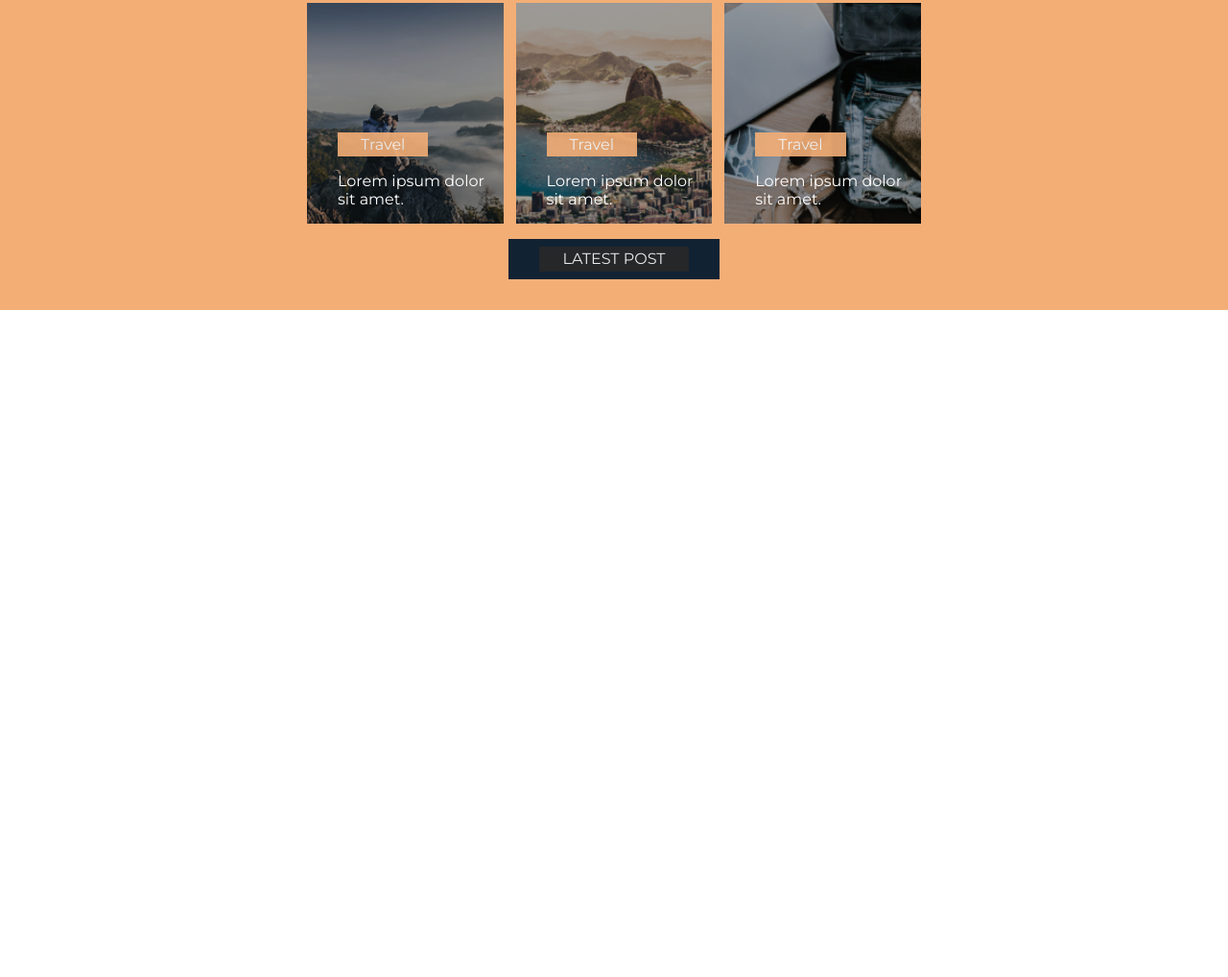
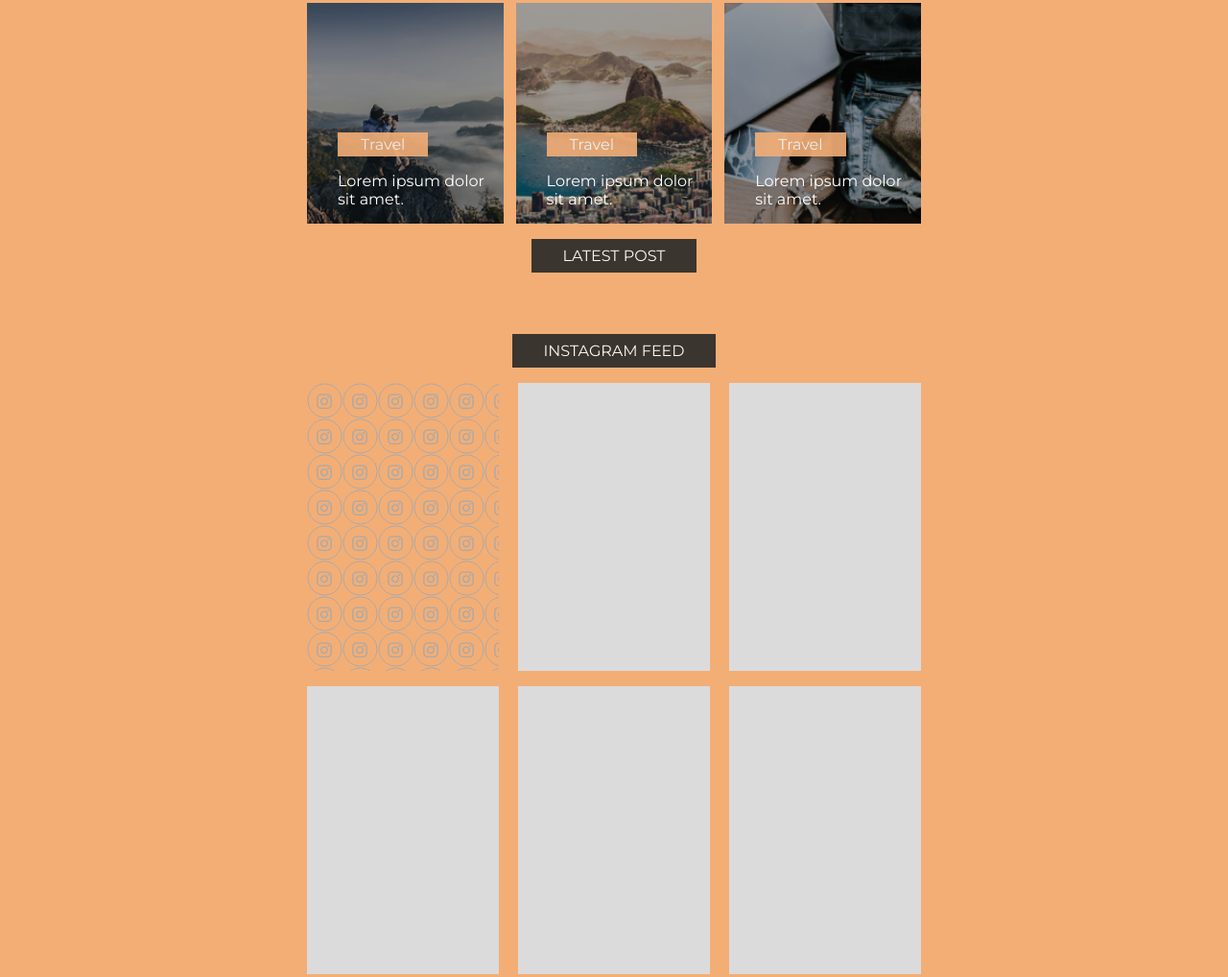
Before and after one commit to dragan023/creative_lifestyle_blog, a website: page index.html in a window 1280 px wide. Shown: the part 711-1729 px from the top of the page at 96% size. Before the commit the page ends 1034 px from the top, so only its background shows below. Drawn offline with Linux system fonts and the light colour scheme.

Commit message:
instagram feed

```diff
--- a/index.html
+++ b/index.html
@@ -114,5 +114,21 @@
             </div>
         </div>
     </section>
+
+    <section class="instagram">
+        <div class="instagram__btn">
+            <a href="" class="button button--dark">Instagram feed</a>
+        </div>
+        <div class="instagram-feed">
+            <div class="instagram-feed__item instagram-feed--item-1"></div>
+            <div class="instagram-feed__item instagram-feed--item-2"></div>
+            <div class="instagram-feed__item instagram-feed--item-3"></div>
+            <div class="instagram-feed__item instagram-feed--item-4"></div>
+            <div class="instagram-feed__item instagram-feed--item-5"></div>
+            <div class="instagram-feed__item instagram-feed--item-6"></div>
+            <div class="instagram-feed__item instagram-feed--item-7"></div>
+            <div class="instagram-feed__item instagram-feed--item-8"></div>
+        </div>
+    </section>
 </body>
 </html>
--- a/scss/components/_buttons.scss
+++ b/scss/components/_buttons.scss
@@ -5,6 +5,7 @@
 .button--dark {
     text-transform: uppercase;
     background: $gray--dark;
+    padding: .5em 2em;
 }
 
 .button--orange-lg {
--- /dev/null
+++ b/scss/components/_instagram.scss
@@ -0,0 +1,65 @@
+.instagram {
+    padding: 2em 20em;
+    background: $orange;
+    display: flex;
+    flex-direction: column;
+
+    @include for-desktop() {
+        padding: 2em;
+    }
+}
+
+.instagram__btn {
+    margin: 0 auto;
+}
+
+.instagram-feed {
+    display: flex;
+    flex-wrap: wrap;
+    justify-content: space-between;
+}
+
+.instagram-feed__item {
+    background-size: cover;
+    flex-basis: 23%;
+    margin-top: 1em;
+    min-width: 200px;
+    min-height: 300px;
+    background: rgb(219, 219, 219);
+}
+
+.instagram-feed--item-1 {
+    background: url(/dist/images/header_images/facebook-2.svg);
+}
+
+.instagram-feed--item-2 {
+
+}
+
+.instagram-feed--item-3 {
+
+}
+
+.instagram-feed--item-4 {
+
+}
+
+.instagram-feed--item-5 {
+
+}
+
+.instagram-feed--item-6 {
+
+}
+
+.instagram-feed--item-7 {
+
+}
+
+.instagram-feed--item-8 {
+
+}
+
+.instagram-feed--item-9 {
+
+}
--- a/scss/components/_main-section.scss
+++ b/scss/components/_main-section.scss
@@ -106,6 +106,4 @@
 
 .slider-button-box {
     margin: 0 auto;
-    background: #123;
-    padding: .5em 2em;
 }
--- a/scss/styles.scss
+++ b/scss/styles.scss
@@ -4,3 +4,4 @@
 @import './components/buttons';
 @import './components/header';
 @import './components/main-section';
+@import './components//instagram';
```
Also changed, not shown: dist/css/styles.css.
